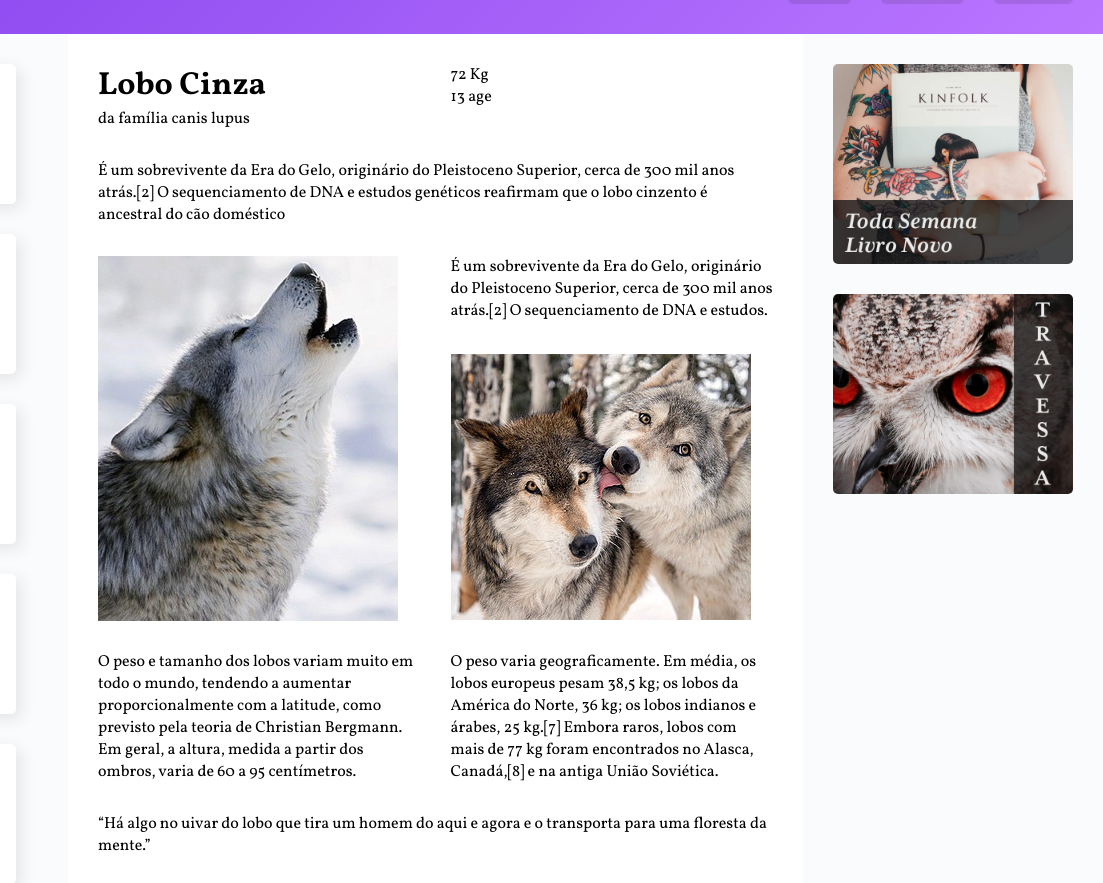
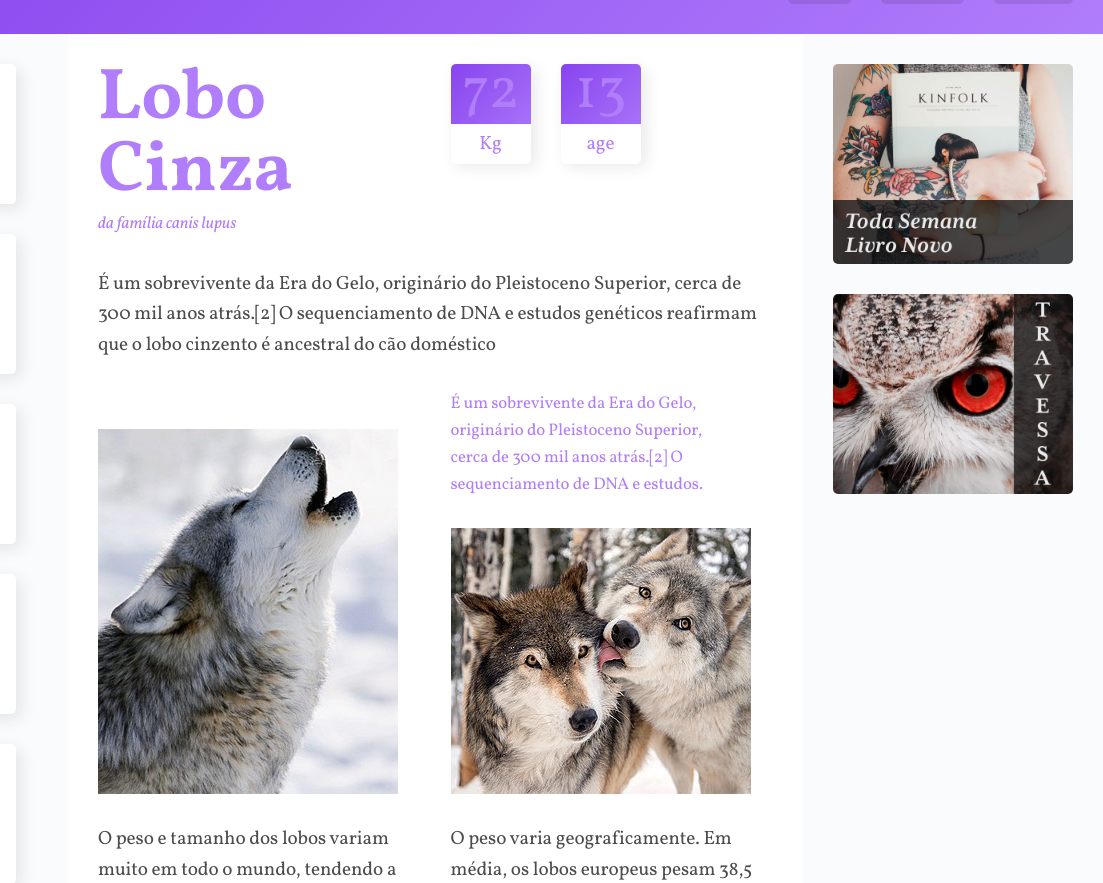
Before and after one commit to Henrique1204/CSS-Grid-Layout, a plain HTML site: page WildBeast/index.html in a window 1280 px wide. Shown: the part 71-954 px from the top of the page, 177-1280 px from the left. Drawn offline with Linux system fonts and the light colour scheme.

Commit message:
Adicionar estilo para conteudo principal -- WildeBeast

```diff
--- a/WildBeast/css/estilo.css
+++ b/WildBeast/css/estilo.css
@@ -34,7 +34,7 @@ img {
 .header {
     padding: 30px;
     color: #FFF;
-    background: linear-gradient(135deg, #84E, #B7F);
+    background: linear-gradient(135deg, #84E, #B07DFB);
     display: grid;
     grid-template-columns: 1fr auto;
     align-items: center;
@@ -89,7 +89,7 @@ img {
 }
 
 .side-nav a:hover, .side-nav a:focus {
-    background-color: #B7F;
+    background-color: #B07DFB;
 }
 
 /* Conteúdo Principal */
@@ -97,6 +97,10 @@ img {
     max-width: 900px;
     padding: 30px;
     margin: 0 auto;
+    color: rgba(0, 0, 0, 0.7);
+    font-size: 1.2em;
+    line-height: 1.6;
+    letter-spacing: -0.005em;
     display: grid;
     grid-template-columns: 1fr 1fr;
     gap: 30px;
@@ -104,12 +108,100 @@ img {
 }
 
 .col-span {
+    width: 100%;
     grid-column: 1 / -1;
+}
+
+.titulo {
+    color: #B07DFB;
+}
+
+.titulo h1 {
+    font-size: 3.75em;
+    font-weight: 700;
+    line-height: 1;
+}
+
+.titulo span {
+    font-size: 0.875em;
+    font-style: italic;
+}
+
+.caracteristicas {
+    display: flex;
+    align-items: flex-start;
+}
+
+.caracteristicas > div {
+    width: 80px;
+    border-radius: 5px;
+    text-align: center;
+    color: #B07DFB;
+    background: linear-gradient(135deg, #84E, #B07DFB);
+    box-shadow: 5px 5px 15px 0 rgba(44, 44, 44, 0.1);
+    position: relative;
+}
+
+.caracteristicas > div + div {
+    margin-left: 30px;
+}
+
+.caracteristicas .numero {
+    margin: 10px auto;
+    font-size: 3em;
+    line-height: 1;
+}
+
+.caracteristicas .rotulo {
+    padding: 5px 0;
+    border-radius: 0 0 5px 5px;
+    background-color: #FFF;
+    display: block;
+    position: relative;
+    top: 2px;
 }
 
 .imagem-1 {
     grid-row: span 2;
     align-self: end;
+}
+
+.destaque {
+    max-width: 16em;
+    font-size: 0.875em;
+    color: #B07DFB;
+}
+
+.citacao, .atributos {
+    padding: 30px;
+    border-radius: 5px;
+    color: #FFF;
+    background: linear-gradient(135deg, #84E, #B07DFB);
+    box-shadow: 5px 5px 15px 0 rgba(44, 44, 44, 0.15);
+    align-self: start;
+}
+
+.citacao p{
+    max-width: 500px;
+    margin: 0 auto;
+    font-size: 1.5em;
+    font-style: italic;
+    text-align: center;
+}
+
+.atributos li {
+    padding: 15px;
+    font-family: Courier, monospace;
+    font-size: 1.125em;
+    font-weight: 700;
+}
+
+.atributos li + li {
+    border-top: 2px solid #B07DFB;
+}
+
+.informacoes p + p{
+    margin-top: 30px;
 }
 
 /* Anúncios */
@@ -133,6 +225,6 @@ img {
     padding: 30px;
     text-align: center;
     color: #FFF;
-    background: linear-gradient(135deg, #84E, #87F);
+    background: linear-gradient(135deg, #84E, #B07DFB);
     grid-area: footer;
 }
--- a/WildBeast/index.html
+++ b/WildBeast/index.html
@@ -56,7 +56,8 @@
 
             <img src="img/wolf1.jpg" alt="Wolf 1" class="imagem-1">
 
-            <p>É um sobrevivente da Era do Gelo, originário do Pleistoceno Superior, cerca de 300 mil anos atrás.[2] O sequenciamento de DNA e estudos.</p>
+            <p class="destaque">É um sobrevivente da Era do Gelo, originário do Pleistoceno Superior, cerca de 300 mil anos atrás.[2] O sequenciamento de DNA e estudos.</p>
+
             <img src="img/wolf2.jpg" alt="Wolf 2" class="imagem-2">
 
             <p>O peso e tamanho dos lobos variam muito em todo o mundo, tendendo a aumentar proporcionalmente com a latitude, como previsto pela teoria de Christian Bergmann. Em geral, a altura, medida a partir dos ombros, varia de 60 a 95 centímetros.</p>
```
